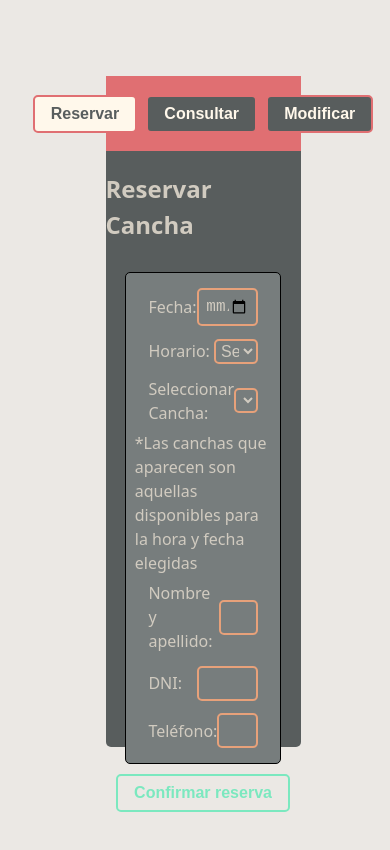
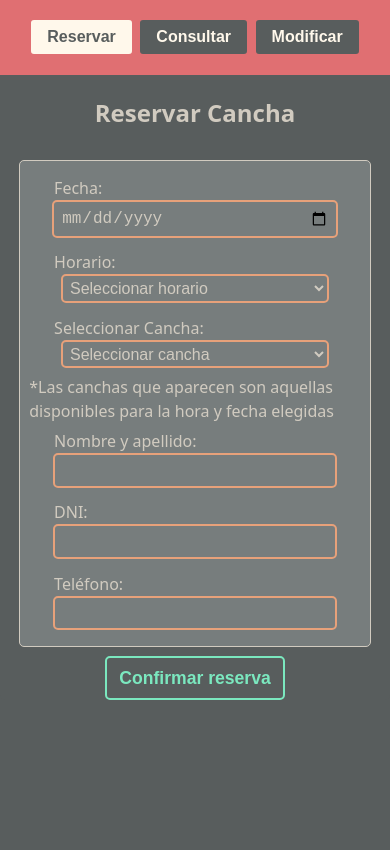
Before and after one commit to ClemenRey/iaw, a React (Vite) app in the folder Cliente/Turnos/: page / in a window 390 px wide. Shown: the top 850 px of the page. Built offline with nearby package versions, Linux system fonts and the light colour scheme.

Commit message:
responsive UI

```diff
--- a/Cliente/Turnos/src/index.css
+++ b/Cliente/Turnos/src/index.css
@@ -122,7 +122,7 @@ p#exito{
   align-items: center;
   width: 70%;
   background-color: #777D7D;
-  border: black 1px solid;
+  border: #d1cbc0 1px solid;
   border-radius: 5px;
   padding:1ch;
   margin-bottom: 1ch;
@@ -184,7 +184,7 @@ p#exito{
   gap: 2ch
 }
 .btn{
-  padding: 0.5rem 1rem;
+  padding: 0.5ch 1ch;
   border-radius: 5px;
   cursor: pointer;
   transition: background-color 0.3s, color 0.3s;
@@ -215,3 +215,52 @@ p#exito{
   border: 2px solid #e06f72;
   color: #585d5d;
 }
+@media (max-width: 1080px) {
+  :root{
+    background-color: #585d5d;
+  }
+  body{
+    height: auto;
+    margin: 0;
+  }
+  .contenedor-general {
+    width: 100%;
+    height: 100%
+  }
+
+  .contenedor-alerta {
+    width: 80%;
+  }
+
+  .formulario {
+    width: 85%;
+    justify-content: center;
+  }
+
+  .campo {
+    flex-direction: column;
+    align-items: center;
+    width: 85%
+  }
+  .campo label{
+    align-self: start;
+  }
+  .campo input,
+  .campo select {
+    width: 95%;
+  }
+
+  .botonera {
+    flex-direction: column;
+    gap: 1ch;
+  }
+
+  nav ul {
+    gap: 0.5ch;
+  }
+
+  .btn{
+    font-size: 1.1rem;
+    padding: 1ch 1.2ch;
+  }
+}
```
